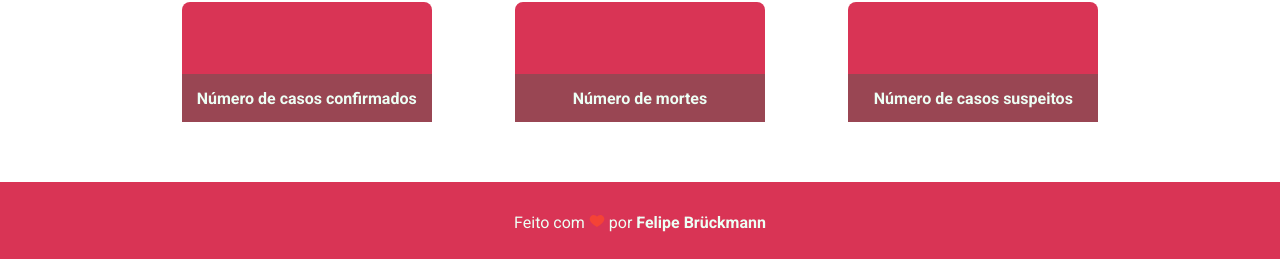
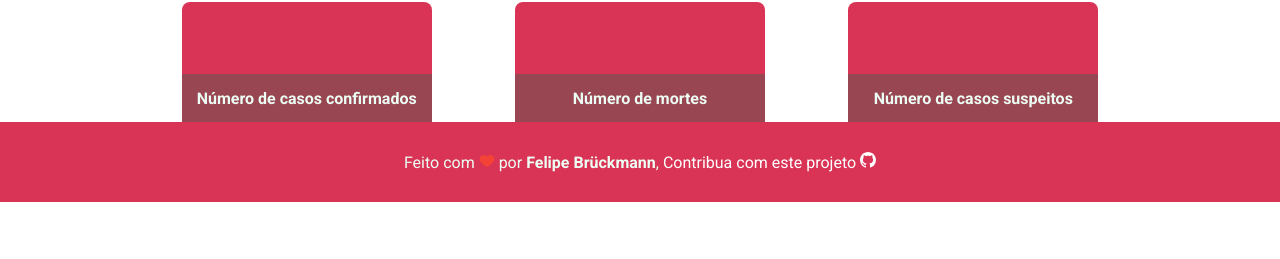
Before and after one commit to bruckmann/coronaSC, a React (Create React App) app: page / in a window 1280 px wide. Shown: the part 598-857 px from the top of the page. After the commit the page ends 800 px from the top, so only its background shows below. Built offline with nearby package versions, Linux system fonts and the light colour scheme; no server answers.

Commit message:
- Fixing the footer and making the readme file

```diff
--- a/src/components/card/styles.js
+++ b/src/components/card/styles.js
@@ -7,7 +7,7 @@ export const CardDiv = styled.div`
   grid-template-rows: 60% 40%;
   background-color: #d93455;
   margin: auto;
-  margin-bottom: 60px;
+  margin-bottom: 45px;
   color:  #edfff5;
   border-radius: 8px;
   .values {
--- a/src/components/footer/index.jsx
+++ b/src/components/footer/index.jsx
@@ -1,5 +1,6 @@
 import React from 'react';
 import { FcLike } from 'react-icons/fc';
+import { GoMarkGithub } from 'react-icons/go';
 import { Container } from './styles';
 
 const Footer = () => (
@@ -12,6 +13,14 @@ const Footer = () => (
       por
       {' '}
       <strong>Felipe Brückmann</strong>
+      ,
+      {' '}
+      <a target="__blank" href="https://github.com/bruckmann/coronaSC">
+        Contribua com este projeto
+        {' '}
+        <GoMarkGithub />
+
+      </a>
     </p>
   </Container>
 );
--- a/src/components/footer/styles.js
+++ b/src/components/footer/styles.js
@@ -1,11 +1,17 @@
 import styled from 'styled-components';
 
 export const Container = styled.div`
+  position: absolute;
+  bottom: 0px;
   height: 10vh;
   width: 100%;
   display: flex;
+  align-items: center;
   justify-content: center;
-  align-items: center;
   background-color:  #d93455;
   color: #edfff5;
+  a {
+    text-decoration: none;
+    color: white;
+  }
 `;
```
Also changed, not shown: 2 other files (tests, documents, lock files or other folders).
